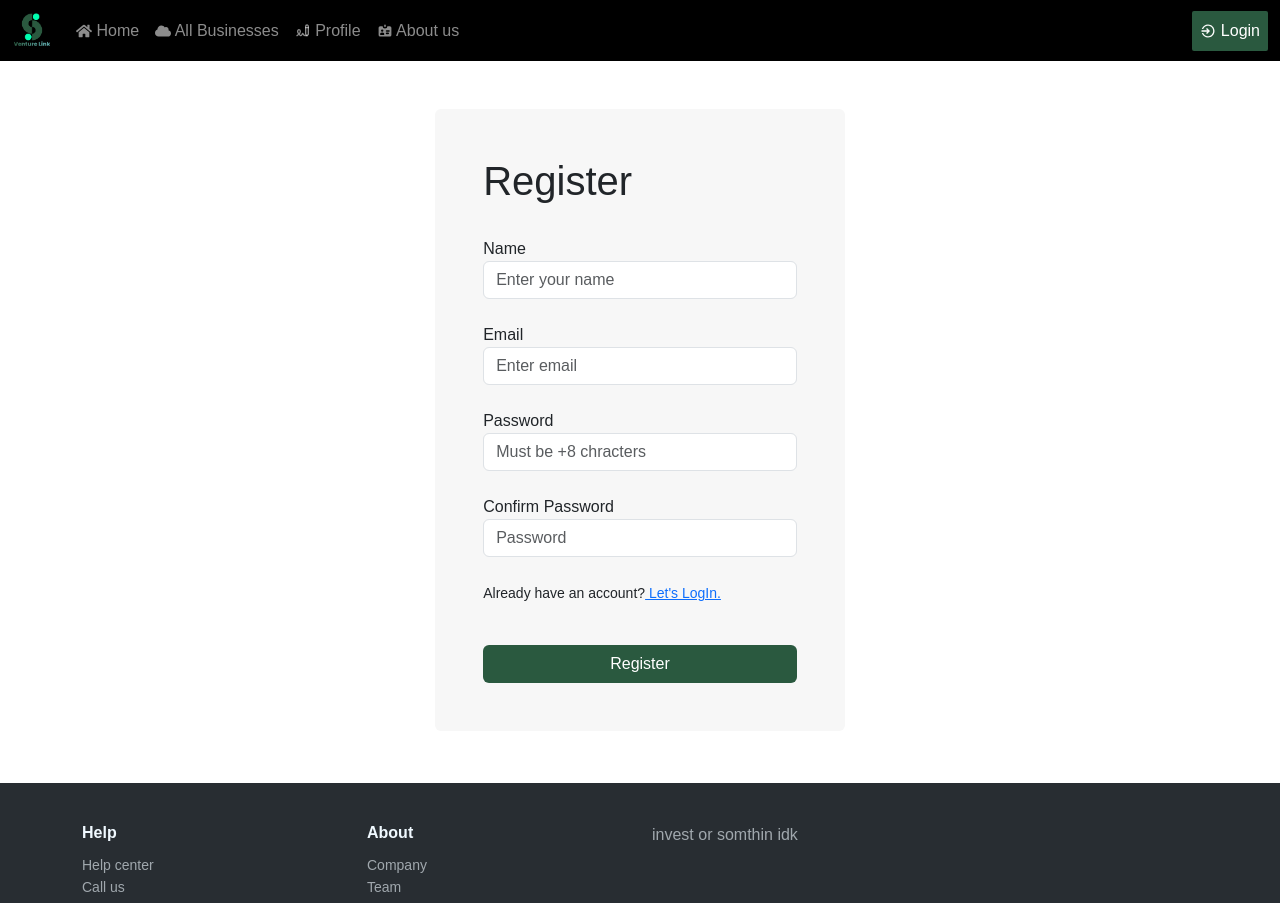
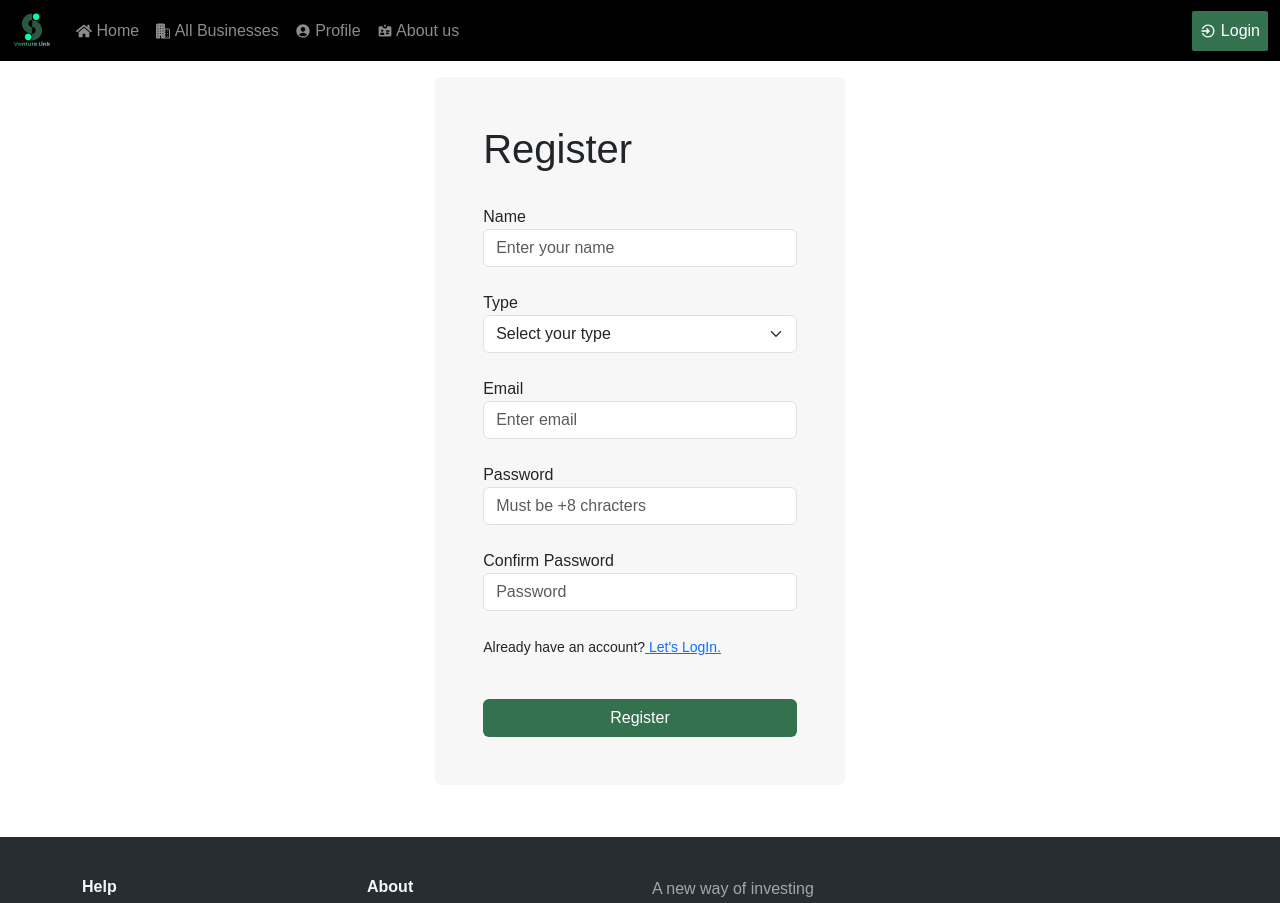
Before and after one commit to MousaKhaleel/VentureLink-an-investors-community, a React (Create React App) app: page /register in a window 1280 px wide. Shown: the top 903 px of the page. Built offline with nearby package versions, Linux system fonts and the light colour scheme.

Commit message:
v0.1.7.1

```diff
--- a/src/components/Footer.js
+++ b/src/components/Footer.js
@@ -29,7 +29,7 @@ function Footer() {
                     <div className="col-md-6 item text">
                     {/* <a href="/" >
                         <img src={Logo2} width={'200px'}/></a> */}
-                        <p>invest or somthin idk</p>
+                        <p>A new way of investing</p>
                     </div>
                     <div className="col item social"><a href="https://www.linkedin.com/in/mousa-khaleel/"><FaLinkedinIn /></a><a href="https://github.com/MousaKhaleel"><FaGithub /></a><a href="https://jo.linkedin.com/in/yazeed-fayoumi"><FaLinkedinIn /></a><a href="https://github.com/YazeedFayoumi"><FaGithub /></a></div>
                 </div>
--- a/src/components/HeroSection.js
+++ b/src/components/HeroSection.js
@@ -37,23 +37,23 @@ function HeroSection() {
     className="p-5 mb-4 lc-block col-7 col-8 col-11">
     <div className="lc-block">
       <div editable="rich">
-        <h2 className="fw-bolder display-3" style={{color:'white'}}>Welcome to <span style={{color:'rgb(42, 89, 63)'}}>VentureLink</span></h2>
+        <h2 className="fw-bolder display-3" style={{color:'white'}}>Welcome to <span style={{color:'rgb(52, 114, 79)'}}>VentureLink</span></h2>
       </div>
     </div>
     <div className="lc-block col-md-8">
       <div editable="rich">
         <p className="lead" style={{color:'white'}}>
-        temp.
+        A new way of investing
         </p>
       </div>
     </div>
     {!name && <div className="lc-block">
-      <Link className="btn" to="/login" role="button" style={{background: 'rgb(42, 89, 63)', color:'white'}}>
+      <Link className="btn" to="/login" role="button" style={{background: 'rgb(52, 114, 79)', color:'white'}}>
         Let's start
       </Link>
     </div>}
     {name && <div className="lc-block">
-      {/* <Link className="btn" to="/risefund" role="button" style={{background: 'rgb(42, 89, 63)', color:'white'}}>
+      {/* <Link className="btn" to="/risefund" role="button" style={{background: 'rgb(52, 114, 79)', color:'white'}}>
         Let's start
       </Link> */}
     </div>}
--- a/src/components/HomePage.js
+++ b/src/components/HomePage.js
@@ -45,26 +45,26 @@ function HomePage() {
       <main>
       {allBusiness && <h1>All Business, <Link to="/login">LogIn</Link> to see yours here!</h1>}
        {allLoading && <h2 className="hl">Loading...</h2>}
-       <hr/>
+       {/* <hr/> */}
       {allBusiness && <BusinessList Business={allBusiness}/>}
       </main>
       </div>
             </> }
       <main>{name && <>
       {loading && <h2 className="hl">Loading...</h2>}
-      {Business && <h1>Your Business, <Link  to="/profiledetails" style={{color:'rgb(42, 89, 63)'}}>{name}</Link>.</h1>}
-      <hr/>
+      {Business && <h1>Your Business, <Link  to="/profiledetails" style={{color:'rgb(52, 114, 79)'}}>{name}</Link>.</h1>}
+      {/* <hr/> */}
       {Business && <BusinessList Business={Business} />}
       </>}
       <br/>
-        <div class="separator">What to share your experience?</div>
+        <div class="separator">What to invest?</div>
         <br/>
       <div className="flexedContainer">
       <div className="imageContainer">
         <img src={Deal} width={'300px'}/></div>
         <div className="textContainer">
-        <h4>temp</h4>
-        <p>temp.</p>
+        <h4>Have you ever dreamed of...</h4>
+        <p>An online community of investors, where business sponsors around the world share ideas, experience, and struggle toward success with start-ups that have creative ideas in need of financial support and guidance, and help sponsors, and business owners to find common ground and to discover each other and start their business relationship and discuss expected future success, estimations and fishability studies. </p>
       </div>
       </div>
       <br/>
--- a/src/components/LogIn.js
+++ b/src/components/LogIn.js
@@ -72,10 +72,10 @@ function LogIn() {
             <input name="password" type="password" className="form-control" value={password} onChange={e => setPassword(e.target.value)} id="password" placeholder="Password" />
           </div>
           <br />
-          <p><small>Don't have an account yet?<Link to='/register'> Let's start!</Link></small></p>
+          <p><small>Don't have an account yet?<Link to='/register'> Let's Register!</Link></small></p>
           <br/>
-          {!loading && <button type="submit" className="btn w-100" style={{ background: 'rgb(42, 89, 63)', color:'white' }} >LogIn</button>}
-          {loading && <button type="submit" className="btn w-100" style={{ background: 'rgb(42, 89, 63)', color:'white' }} disabled >Loading...</button>}
+          {!loading && <button type="submit" className="btn w-100" style={{ background: 'rgb(52, 114, 79)', color:'white' }} >LogIn</button>}
+          {loading && <button type="submit" className="btn w-100" style={{ background: 'rgb(52, 114, 79)', color:'white' }} disabled >Loading...</button>}
         </form>
       </div>
     </div>
--- a/src/components/NavBar.js
+++ b/src/components/NavBar.js
@@ -1,7 +1,7 @@
 import React, { useContext } from 'react';
 import Logo from '../assets/6wOSCg-LogoMakr.png';
 import { FaHome } from "react-icons/fa";
-import { FaCloud } from "react-icons/fa";
+import { IoBusiness } from "react-icons/io5";
 import { HiIdentification } from "react-icons/hi";
 import { MdAccountCircle } from "react-icons/md";
 import { FaHistory } from "react-icons/fa";
@@ -35,10 +35,10 @@ function NavBar() {
             {user && (
               <>
                 <li className="nav-item">
-                  <a className="nav-link" href="/allbusinesses"><FaCloud /> All Businesses</a>
+                  <a className="nav-link" href="/allbusinesses"><IoBusiness /> All Businesses</a>
                 </li>
                 <li className="nav-item">
-                  <a className="nav-link" href="/profile"><TbWritingSign /> Profile</a>
+                  <a className="nav-link" href="/profile"><MdAccountCircle /> Profile</a>
                 </li>
                 <li className="nav-item">
                   <a className="nav-link" href="/aboutus"><HiIdentification /> About us</a>
@@ -48,10 +48,10 @@ function NavBar() {
             {!user && (
               <>
                 <li className="nav-item">
-                  <a className="nav-link" href="/allbusinesses"><FaCloud /> All Businesses</a>
+                  <a className="nav-link" href="/allbusinesses"><IoBusiness /> All Businesses</a>
                 </li>
                 <li className="nav-item">
-                  <a className="nav-link" href="/login"><TbWritingSign /> Profile</a>
+                  <a className="nav-link" href="/login"><MdAccountCircle /> Profile</a>
                 </li>
                 <li className="nav-item">
                   <a className="nav-link" href="/aboutus"><HiIdentification /> About us</a>
@@ -62,7 +62,7 @@ function NavBar() {
           {user && (
             <ul className="navbar-nav">
               <li className="nav-item dropdown">
-                <a className="nav-link dropdown-toggle" href="#" id="navbarDropdownMenuLink" role="button" data-bs-toggle="dropdown" aria-expanded="false" style={{background:'rgb(42, 89, 63)',color:'white',borderRadius:'2px'}}>
+                <a className="nav-link dropdown-toggle" href="#" id="navbarDropdownMenuLink" role="button" data-bs-toggle="dropdown" aria-expanded="false" style={{background:'rgb(52, 114, 79)',color:'white',borderRadius:'2px'}}>
                   <MdAccountBox /> {user.name}
                 </a>
                 <ul className="dropdown-menu dropdown-menu-end" aria-labelledby="navbarDropdownMenuLink">
@@ -74,7 +74,7 @@ function NavBar() {
           {!user && (
             <ul className="navbar-nav">
               <li className="nav-item">
-                <a className="nav-link" href="/login" style={{background:'rgb(42, 89, 63)',color:'white',borderRadius:'2px'}}><IoMdLogIn /> Login</a>
+                <a className="nav-link" href="/login" style={{background:'rgb(52, 114, 79)',color:'white',borderRadius:'2px'}}><IoMdLogIn /> Login</a>
               </li>
             </ul>
           )}
--- a/src/components/Register.js
+++ b/src/components/Register.js
@@ -56,13 +56,20 @@ if(redirect){
 
     return (
       <div className="wContainer">
-        <div className="container-md mx-auto w-100 p-5 mt-5 rounded" style={{ background: 'rgb(247,247,247)' }}>
+        <div className="container-md mx-auto w-100 p-5 mt-3 rounded" style={{ background: 'rgb(247,247,247)' }}>
             <h1>Register</h1>
             <br/>
         <form onSubmit={handleRegister}>
           <div className="form-group">
-            <label htmlFor="email">Name</label>
+            <label htmlFor="name">Name</label>
             <input name="name" type="text" value={name} onChange={e=>setName(e.target.value)} className="form-control" id="name" aria-describedby="emailHelp" placeholder="Enter your name" />
+            <br/>
+            <label htmlFor="form-select">Type</label>
+            <select class="form-select" aria-label="Type" required>
+                  <option selected>Select your type</option>
+                  <option value="">Investor</option>
+                  <option value="">Business owner</option>
+          </select>
             <br/>
             <label htmlFor="email">Email</label>
             <input name="email" type="email" value={email} onChange={e=>setEmail(e.target.value)} className="form-control" id="email" aria-describedby="emailHelp" placeholder="Enter email" />
@@ -76,8 +83,8 @@ if(redirect){
           <br />
         <p><small>Already have an account?<Link to='/login'> Let's LogIn.</Link></small></p>
         <br/>
-          { !loading && <button type="submit" className="btn w-100" style={{ background: 'rgb(42, 89, 63)', color:'white' }} >Register</button>}
-          { loading && <button type="submit" className="btn w-100" style={{ background: 'rgb(42, 89, 63)', color:'white' }} disabled >Loading...</button>}
+          { !loading && <button type="submit" className="btn w-100" style={{ background: 'rgb(52, 114, 79)', color:'white' }} >Register</button>}
+          { loading && <button type="submit" className="btn w-100" style={{ background: 'rgb(52, 114, 79)', color:'white' }} disabled >Loading...</button>}
         </form>
       </div>
       </div>
--- a/src/components/mainStyle.css
+++ b/src/components/mainStyle.css
@@ -62,7 +62,7 @@
     /* ///// */
     a{
       text-decoration: none;
-      color: rgb(42, 89, 63);
+      color: rgb(52, 114, 79);
     }
 
     /* //allblogs// */
@@ -124,7 +124,7 @@
       justify-content: space-around;
     }
     .whyUs p{
-      background: rgb(42, 89, 63);
+      background: rgb(52, 114, 79);
       padding: 1%;
       border-radius: 4px;
       color: white;
@@ -136,7 +136,7 @@
       display: flex;
       align-items: center;
       text-align: center;
-      color: rgb(42, 89, 63);
+      color: rgb(52, 114, 79);
     }
 
     .separator::before,
```
